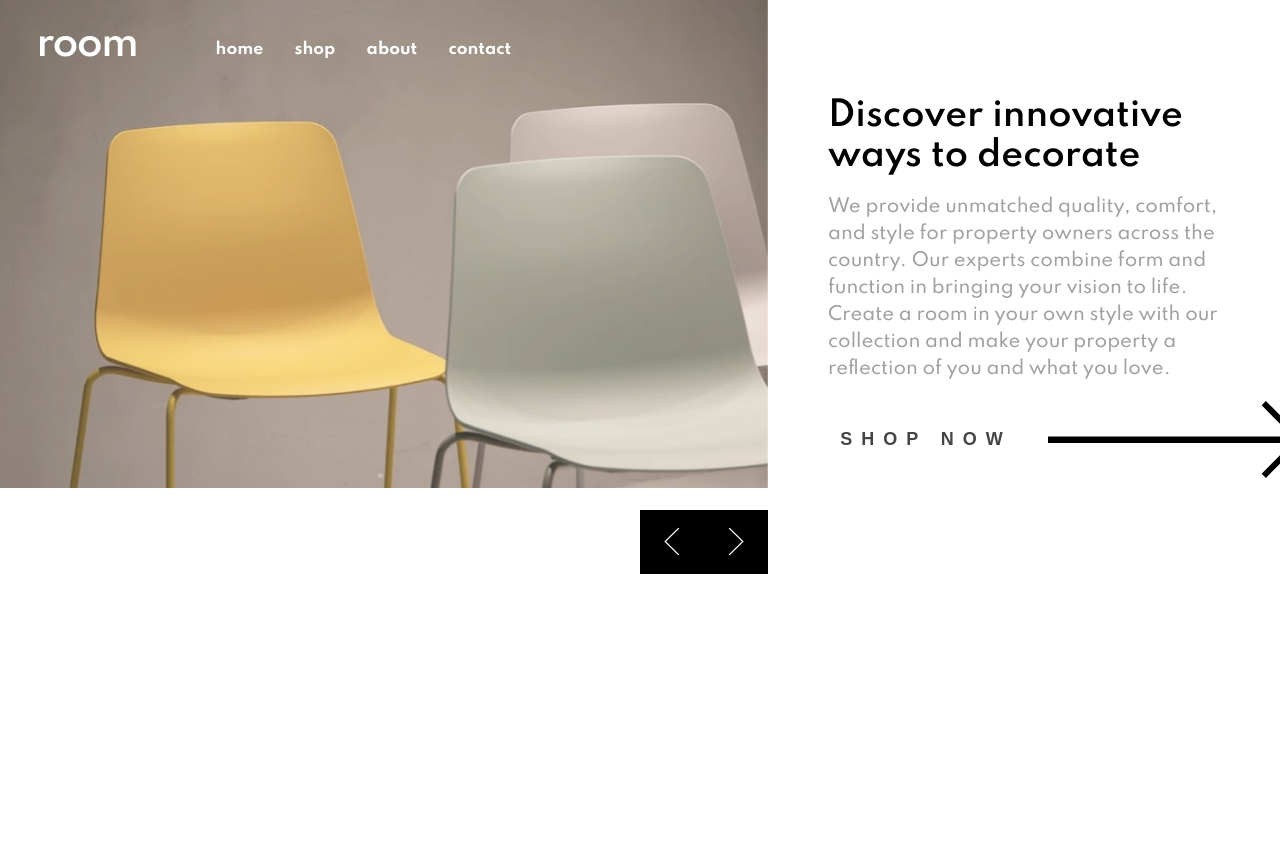
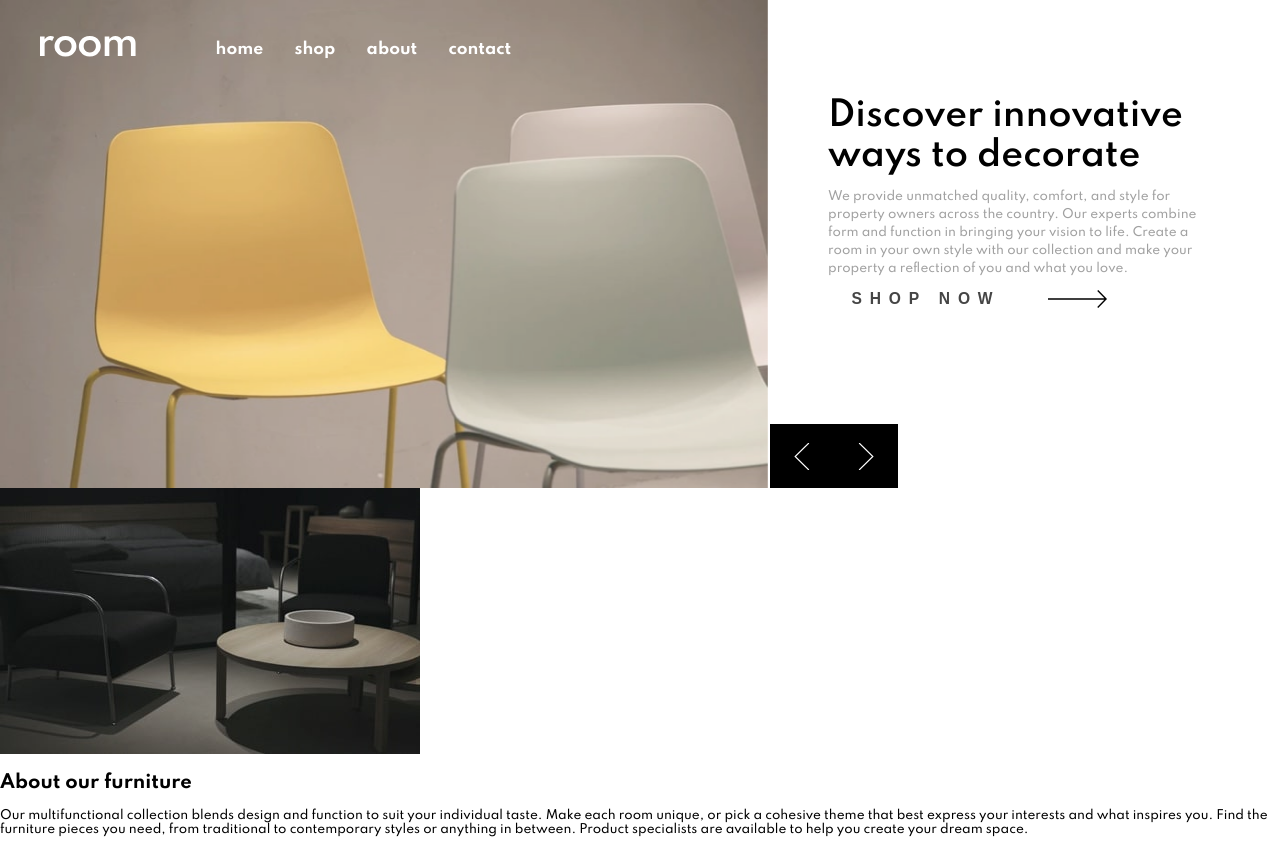
Before and after one commit to macluiggy/room-homepage-frontend-mentor, a React (Create React App) app: page / in a window 1280 px wide. Shown: the top 863 px of the page. Before the commit the page ends 800 px from the top, so only its background shows below. Built offline with nearby package versions, Linux system fonts and the light colour scheme.

Commit message:
starting the main section

```diff
--- a/src/App.js
+++ b/src/App.js
@@ -1,12 +1,14 @@
 import './App.css';
 // components
-import Header from './components/header.js'
+import Header from './components/header.js';
+import Main from './components/main.js';
 
 const App = () => {
 
   return (
     <>
       <Header />
+      <Main />
     </>
     )
 }
--- a/src/components/css/header.css
+++ b/src/components/css/header.css
@@ -43,6 +43,11 @@ header .nav_container .navbar ul {
 }
 header .nav_container .navbar ul li {
   padding: 1em;
+  transition: opacity 0.5s;
+}
+header .nav_container .navbar ul li:hover {
+  cursor: pointer;
+  text-decoration: underline;
 }
 header .images_container {
   z-index: 0;
@@ -50,7 +55,6 @@ header .images_container {
   width: 100%;
   object-fit: contain;
   object-fit: cover;
-  position: relative;
 }
 header .images_container img {
   width: 100%;
@@ -102,6 +106,11 @@ header .images_container .arrows_container .arrow {
   width: 15vw;
   height: 15vw;
   background-color: black;
+  transition: background-color 0.5s;
+}
+header .images_container .arrows_container .arrow:hover {
+  background-color: var(--very_dark_gray);
+  cursor: pointer;
 }
 header .images_container .arrows_container .left {
   background-image: url("../images/icon-angle-left.svg");
@@ -119,7 +128,7 @@ header .header_article_container {
   padding: 7em 4em;
 }
 header .header_article_container h2 {
-  font-size: 3.5em;
+  font-size: 2.5em;
   font-weight: 600;
   margin: 0;
 }
@@ -146,6 +155,7 @@ header .header_article_container .button_container button {
 }
 header .header_article_container .button_container button:hover {
   color: var(--dark_gray);
+  cursor: pointer;
 }
 header .header_article_container .button_container img {
   fill: blue;
@@ -180,16 +190,34 @@ header .header_article_container .button_container button:hover + img {
   header .nav_container .navbar ul {
     color: white;
   }
+  header .images_container {
+    height: fit-content;
+    object-position: center;
+    width: 100%;
+  }
+  header .images_container .arrows_container {
+    transform: translate(130px);
+  }
   header .images_container .arrows_container .arrow {
     width: 5vw;
     height: 5vw;
   }
   header .header_article_container {
+    height: fit-content;
     padding: 8em 5em;
   }
   header .header_article_container h2 {
     font-size: 2.8em;
   }
+  header .header_article_container p {
+    font-size: 1em;
+  }
+  header .header_article_container .button_container button {
+    font-size: 1.3em;
+  }
+  header .header_article_container .button_container img {
+    width: 50%;
+  }
 }
 
 /*# sourceMappingURL=header.css.map */
--- /dev/null
+++ b/src/components/css/main.css
@@ -0,0 +1,3 @@
+
+
+/*# sourceMappingURL=main.css.map */
--- a/src/components/header.js
+++ b/src/components/header.js
@@ -2,9 +2,6 @@ import React, { useState, useEffect, useCallback } from 'react';
 //css
 import './css/header.css';
 //images
-//import desktop_image_1 from './images/desktop-image-hero-1.jpg';
-//import desktop_image_2 from './images/desktop-image-hero-2.jpg';
-//import desktop_image_3 from './images/desktop-image-hero-3.jpg';
 import mobile_image_1 from './images/mobile-image-hero-1.jpg';
 import mobile_image_2 from './images/mobile-image-hero-2.jpg';
 import mobile_image_3 from './images/mobile-image-hero-3.jpg';
--- /dev/null
+++ b/src/components/main.js
@@ -0,0 +1,23 @@
+import React from 'react';
+import './css/main.css'
+//images
+import about from './images/image-about-dark.jpg';
+const Main = () => {
+	return <main>
+		        <div>
+		            <img src={about} alt="table" />
+		        </div>
+		        <div>
+		            <h2>About our furniture</h2>
+		            <p>Our multifunctional collection blends design and function to suit your individual taste.
+		                Make each room unique, or pick a cohesive theme that best express your interests and what
+		                inspires you. Find the furniture pieces you need, from traditional to contemporary styles
+		                or anything in between. Product specialists are available to help you create your dream space.</p>
+		        </div>
+		        <div>
+		            <img src="" alt="" />
+		        </div>
+    		</main>
+}
+
+export default Main
--- a/src/components/sass/header.scss
+++ b/src/components/sass/header.scss
@@ -60,6 +60,11 @@ header {
 
                 li {
                     padding: 1em;
+                    transition: opacity 0.5s;
+                }
+                li:hover {
+                	cursor:pointer;
+                	text-decoration: underline;
                 }
             }
         }
@@ -71,7 +76,6 @@ header {
         width: 100%;
         object-fit: contain;
         object-fit: cover;
-        position: relative;
 
         img {
             width: 100%;
@@ -135,6 +139,11 @@ header {
                 width: 15vw;
                 height: 15vw;
                 background-color: black;
+                transition: background-color 0.5s;
+            }
+            .arrow:hover {
+            	background-color: var(--very_dark_gray);
+            	cursor: pointer;
             }
 
             .left {
@@ -158,7 +167,7 @@ header {
         padding: 7em 4em;
 
         h2 {
-            font-size: 3.5em;
+            font-size: 2.5em;
             font-weight: 600;
             //@include border(blue);
             margin: 0;
@@ -190,6 +199,7 @@ header {
 
             button:hover {
                 color: var(--dark_gray);
+                cursor: pointer;
             }
 
             img {
@@ -230,7 +240,12 @@ header {
     		}
     	}
     	.images_container {
+    		//@include border(blue);
+    		height: fit-content;
+    		object-position: center;
+    		width: 100%;
     		.arrows_container {
+    			transform: translate(130px);
     			.arrow {
     				width: 5vw;
     				height: 5vw;
@@ -238,10 +253,23 @@ header {
     		}
     	}
     	.header_article_container {
+    		//@include border(red);
+    		height: fit-content;
     		padding: 8em 5em;
     		h2 {
     			font-size: 2.8em;
     		}
+    		p {
+    			font-size: 1em;
+    		}
+    		.button_container {
+    			button {
+    				font-size: 1.3em;
+    			}
+    			img {
+    				width: 50%;
+    			}
+    		}
     	}
     }
 }
```
Also changed, not shown: src/components/sass/main.scss (added), 2 other files (tests, documents, lock files or other folders).
